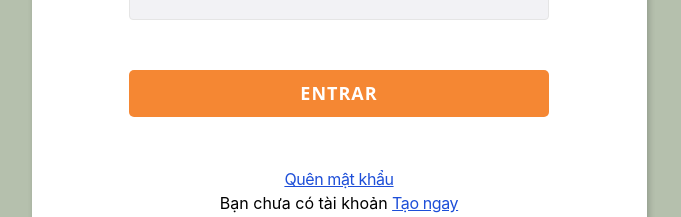
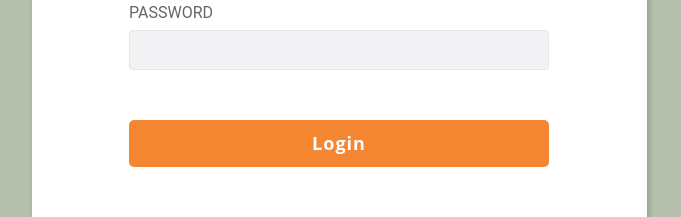
Before and after one commit to vietnguyen999/Project_web_Dat_lich_kham_Benh, a React (Create React App) app in the folder clinic-frontend/: page /signIn in a window 1280 px wide. Shown: the part 257-474 px from the top of the page, without its empty margins (301-982 px from the left). Built offline with nearby package versions, Linux system fonts and the light colour scheme.

Commit message:
Update file Login, file Register

```diff
--- a/clinic-frontend/src/App.js
+++ b/clinic-frontend/src/App.js
@@ -1,4 +1,4 @@
-import logo from './logo.svg';
+
 import './App.css';
 import {Route, Routes, BrowserRouter} from "react-router-dom"
 import { Login } from './page/Login';
--- a/clinic-frontend/src/index.css
+++ b/clinic-frontend/src/index.css
@@ -6,6 +6,24 @@
   -webkit-font-smoothing: antialiased;
   -moz-osx-font-smoothing: grayscale;
 }
+html {
+  background: #b5c0ad;
+  min-height: 100%;
+  min-width: 100%;
+}
+
+html,
+/* body {
+  height: 100%;
+} */
+/*
+#root {
+  align-items: center;
+  display: flex;
+  height: 100%;
+  justify-content: center;
+} */
+
 
 code {
   font-family: source-code-pro, Menlo, Monaco, Consolas, 'Courier New',
--- a/clinic-frontend/src/index.js
+++ b/clinic-frontend/src/index.js
@@ -1,8 +1,9 @@
 import React from 'react';
 import ReactDOM from 'react-dom/client';
+import reportWebVitals from './reportWebVitals';
 import './index.css';
 import App from './App';
-import reportWebVitals from './reportWebVitals';
+
 
 const root = ReactDOM.createRoot(document.getElementById('root'));
 root.render(
--- a/clinic-frontend/src/page/Login.css
+++ b/clinic-frontend/src/page/Login.css
@@ -1,32 +1,18 @@
-*{
-    margin: 0;
-    padding: 0;
-}
+
 * {
     margin: 0;
     padding: 0;
     box-sizing: border-box;
     -webkit-font-smoothing: antialiased;
   }
-
-  html {
-    background: #b5c0ad;
-    min-height: 720px;
-    min-width: 320px;
+  .login {
+    width: 100%;
+    display: flex;
+    align-items: center;
+    justify-content: center;
+    background-color: #b5c0ad;
+    padding: 50px 0 50px 0;
   }
-
-  html,
-  body {
-    height: 100%;
-  }
-
-  #root {
-    align-items: center;
-    display: flex;
-    /* height: 100%; */
-    justify-content: center;
-  }
-
   .App {
     background: #fff;
     border-radius: 4px;
--- a/clinic-frontend/src/page/Login.jsx
+++ b/clinic-frontend/src/page/Login.jsx
@@ -2,18 +2,19 @@
 
 export const Login = () => {
     return(
-        <div className="App">
+        <div className='login'>
+          <div className="App">
         <img className="logo" alt="Business view - Reports" />
         <form className="form">
           <div className="input-group">
-            <label htmlFor="email">Email</label>
+            <label htmlFor="email text-red-800">Email</label>
             <input type="email" name="email" placeholder="nome@gmail.com" />
           </div>
           <div className="input-group">
             <label htmlFor="password">PASSWORD</label>
             <input type="password" name="password" />
           </div>
-          <button className="primary">ENTRAR</button>
+          <button className="primary">Login</button>
         </form>
         <div className='forgot-password' >
             <div className='forgot-password-handle' >
@@ -25,5 +26,6 @@
 
         </div>
       </div>
+        </div>
     )
 }
--- a/clinic-frontend/src/page/Register.css
+++ b/clinic-frontend/src/page/Register.css
@@ -0,0 +1,99 @@
+
+* {
+    margin: 0;
+    padding: 0;
+    box-sizing: border-box;
+    -webkit-font-smoothing: antialiased;
+  }
+  .login {
+    width: 100%;
+    display: flex;
+    align-items: center;
+    justify-content: center;
+    background-color: #b5c0ad;
+    padding: 50px 0 50px 0;
+  }
+    .App {
+      background: #fff;
+      border-radius: 4px;
+      box-shadow: 2px 4px 6px rgba(0, 0, 0, 0.2);
+      max-width: 615px;
+      /* padding-bottom: 66px; */
+      padding-top: 46px;
+      text-align: center;
+      width: 90%;
+    }
+  .App > .logo {
+    max-width: 90%;
+  }
+  .App > .form {
+    margin-bottom: 50px;
+    margin-top: 41px;
+  }
+
+  .input-group {
+    margin-bottom: 26px;
+  }
+  .input-group:nth-last-child(-n + 2) {
+    margin-bottom: 50px;
+  }
+  .input-group > label,
+  .input-group > input {
+    font-family: 'Roboto', sans-serif;
+    max-width: 420px;
+    text-align: left;
+    width: 80%;
+  }
+  .input-group > label {
+    color: #676767;
+    display: inline-block;
+    margin-bottom: 5px;
+    text-transform: uppercase;
+  }
+  .input-group > input {
+    background: #f2f2f5;
+    border-radius: 4px;
+    border: 1px solid #e5e5e5;
+    color: #676767;
+    font-size: 16px;
+    height: 40px;
+    outline: 0;
+    padding: 0 15px;
+    transition: all 0.3s;
+  }
+  .input-group > input:focus {
+    background: #fff;
+    border-color: #c4c4c4;
+  }
+  .input-group > input::placeholder {
+    color: #c4c4c4;
+    font-size: 16px;
+  }
+
+  button {
+    border-radius: 5px;
+    border: none;
+    color: #fff;
+    cursor: pointer;
+    font-family: 'Open Sans', sans-serif;
+    font-size: 18px;
+    font-weight: bold;
+    letter-spacing: 1px;
+    max-width: 420px;
+    outline: 0;
+    padding: 10px 0;
+    transition: background 0.3s;
+    width: 80%;
+  }
+  button.primary {
+    background: #f58733;
+  }
+  button.primary:hover {
+    background: #ea6c0b;
+  }
+  button.secondary {
+    background: #c1d7aa;
+  }
+  button.secondary:hover {
+    background: #a8c787;
+  }
--- a/clinic-frontend/src/page/Register.jsx
+++ b/clinic-frontend/src/page/Register.jsx
@@ -1,7 +1,9 @@
-import './Login.css'
+import './Register.css'
+
 export const Register = () => {
     return (
-        <div className="App">
+        <div className="login " >
+          <div className="App" >
             <img className="logo" src='' alt="Business view - Reports" />
             <form className="form">
               <div className="input-group">
@@ -31,5 +33,6 @@
               <button className="primary">ADD</button>
             </form>
         </div>
+      </div>
     )
 }
```
Also changed, not shown: clinic-frontend/src/App.css (line endings or trailing spaces). Lines whose indentation alone changed are shown as unchanged.
